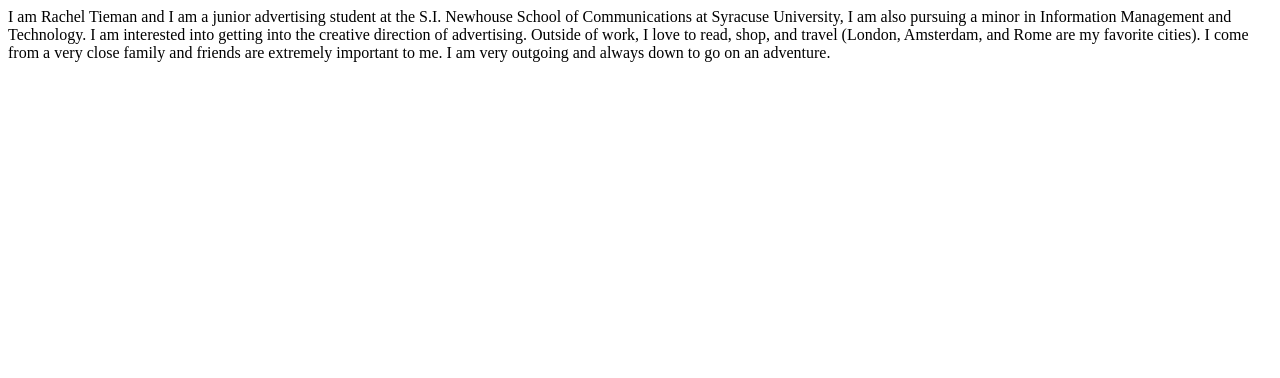
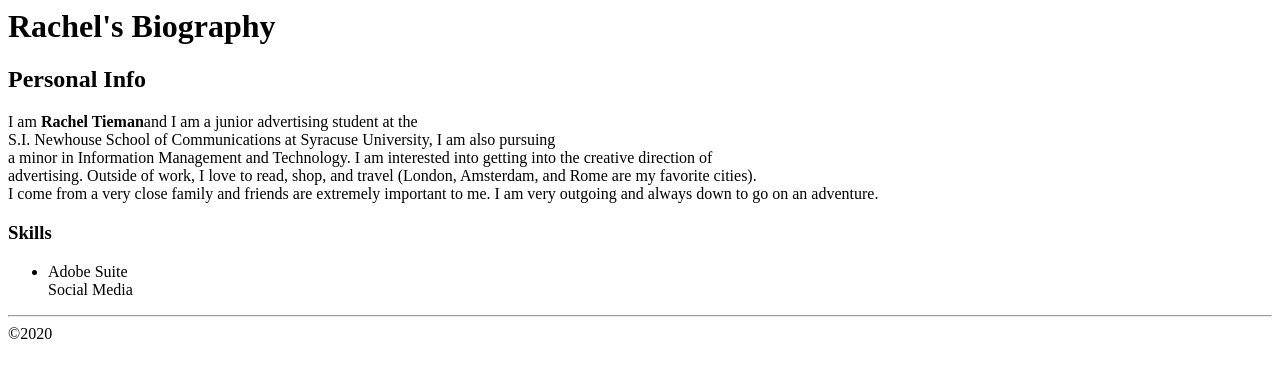
Before and after one commit to racheltieman/ist263, a plain HTML site: page tieman-bio.html in a window 1280 px wide. Drawn offline with Linux system fonts and the light colour scheme.

Commit message:
update lab02

```diff
--- a/tieman-bio.html
+++ b/tieman-bio.html
@@ -6,7 +6,24 @@
     </head>
 
     <body>
-    I am Rachel Tieman and I am a junior advertising student at the S.I. Newhouse School of Communications at Syracuse University, I am also pursuing a minor in Information Management and Technology. I am interested into getting into the creative direction of advertising. Outside of work, I love to read, shop, and travel (London, Amsterdam, and Rome are my favorite cities). I come from a very close family and friends are extremely important to me. I am very outgoing and always down to go on an adventure.
-    </body>
+        <h1>Rachel's Biography</h1>
+        <h2>Personal Info</h2>
+<p>
+    I am <strong>Rachel Tieman</strong>and I am a junior advertising student at the
+    <br> S.I. Newhouse School of Communications at Syracuse University, I am also pursuing
+    <br>a minor in Information Management and Technology. I am interested into getting into the creative direction of
+    <br>advertising. Outside of work, I love to read, shop, and travel (London, Amsterdam, and Rome are my favorite cities).
+    <br>I come from a very close family and friends are extremely important to me. I am very outgoing and always down to go on an adventure.
+</p>
+<h3>Skills</h3>
+<p>
+    <ul>
+        <li>Adobe Suite</li>
+        </li>Social Media</li>
+        </ul>
+</p>
+   <hr>
+   &copy;2020
+</body>
 
     </html>
```
